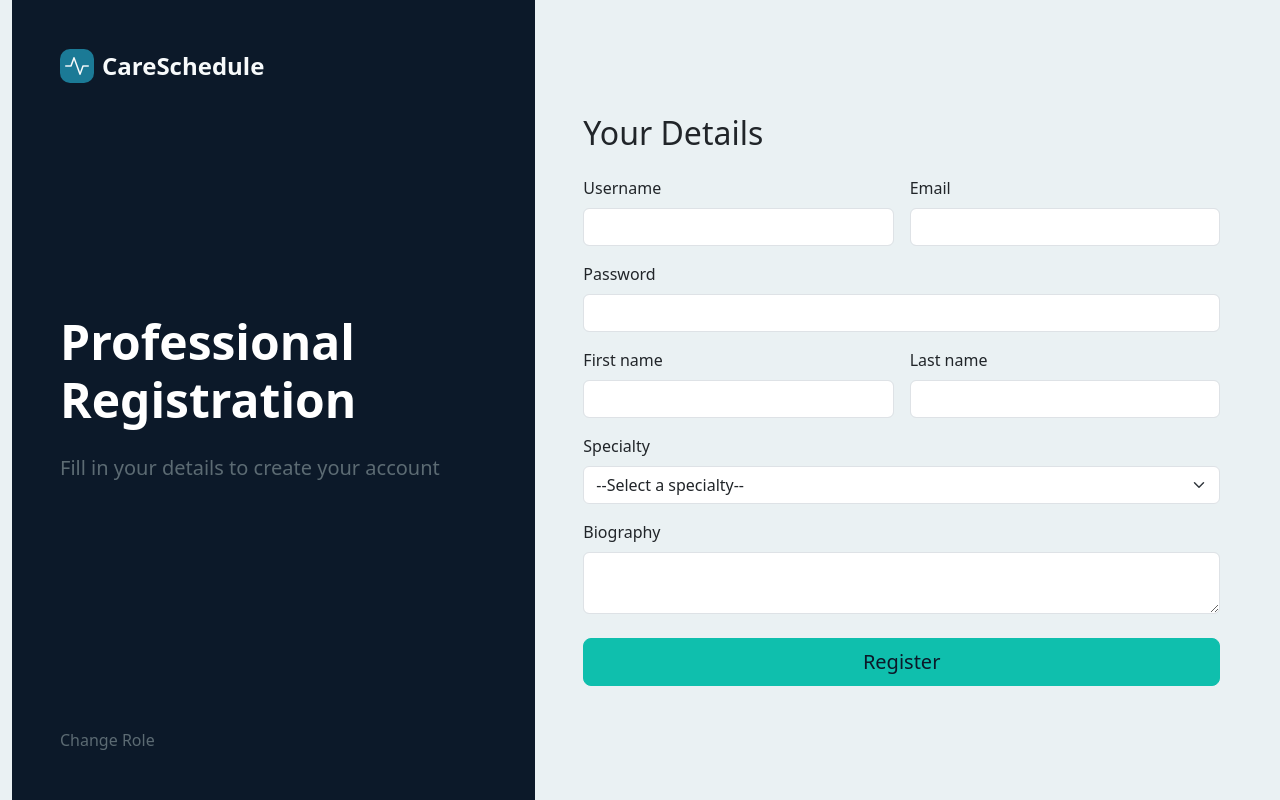
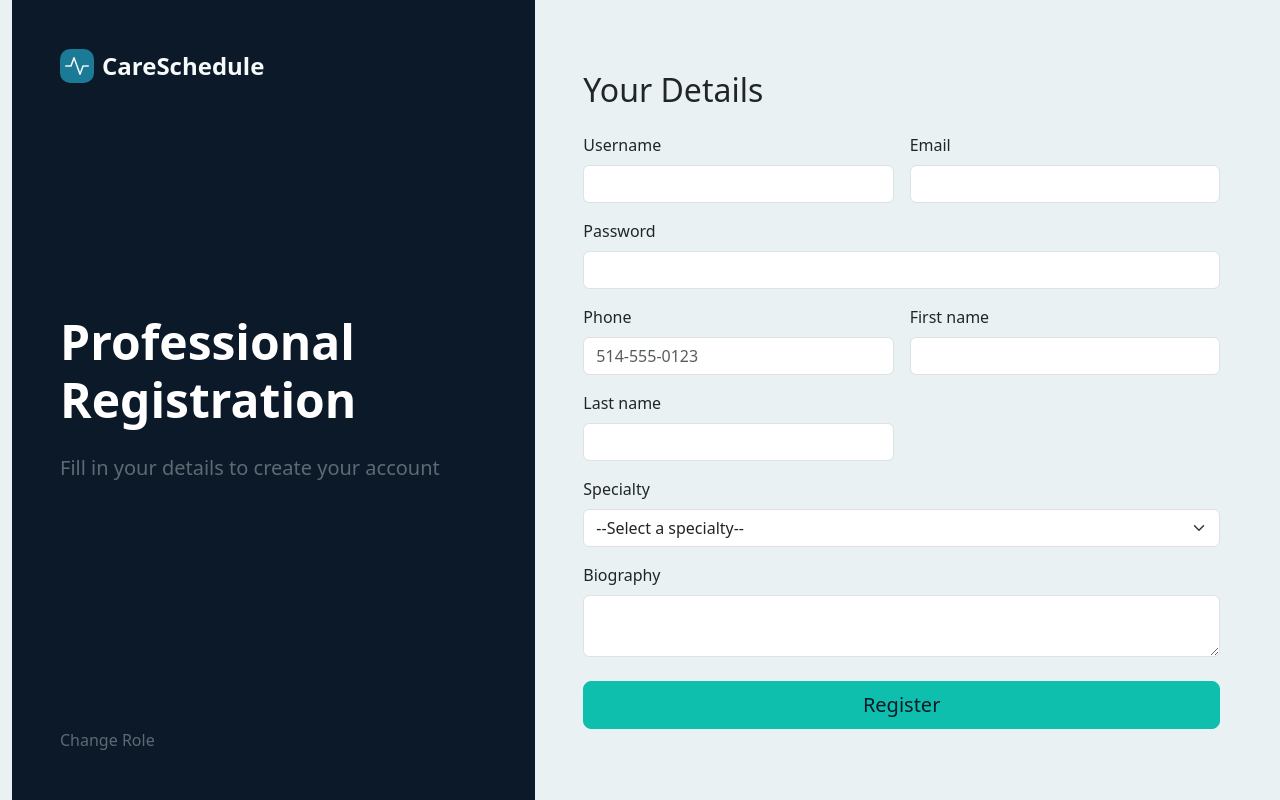
Before and after one commit to mgracnazareno/Web-Project-1, a Flask app: page /professional/register in a window 1280 px wide. Run offline with Flask 3, Linux system fonts and the light colour scheme.

```diff
--- a/care-schedule/bp_app/templates/professional/register.html
+++ b/care-schedule/bp_app/templates/professional/register.html
@@ -64,6 +64,12 @@
                             </div>
 
                             <div class="col-12 col-md-6">
+                                <label for="phone" class="form-label">Phone</label>
+                                <input type="tel" class="form-control" id="phone" name="phone"
+                                       value="{{ phone or '' }}" placeholder="514-555-0123" required>
+                            </div>
+
+                            <div class="col-12 col-md-6">
                                 <label for="firstname" class="form-label">First name</label>
                                 <input type="text" class="form-control" id="firstname" name="firstname" value="{{ firstname or '' }}">
 
```
